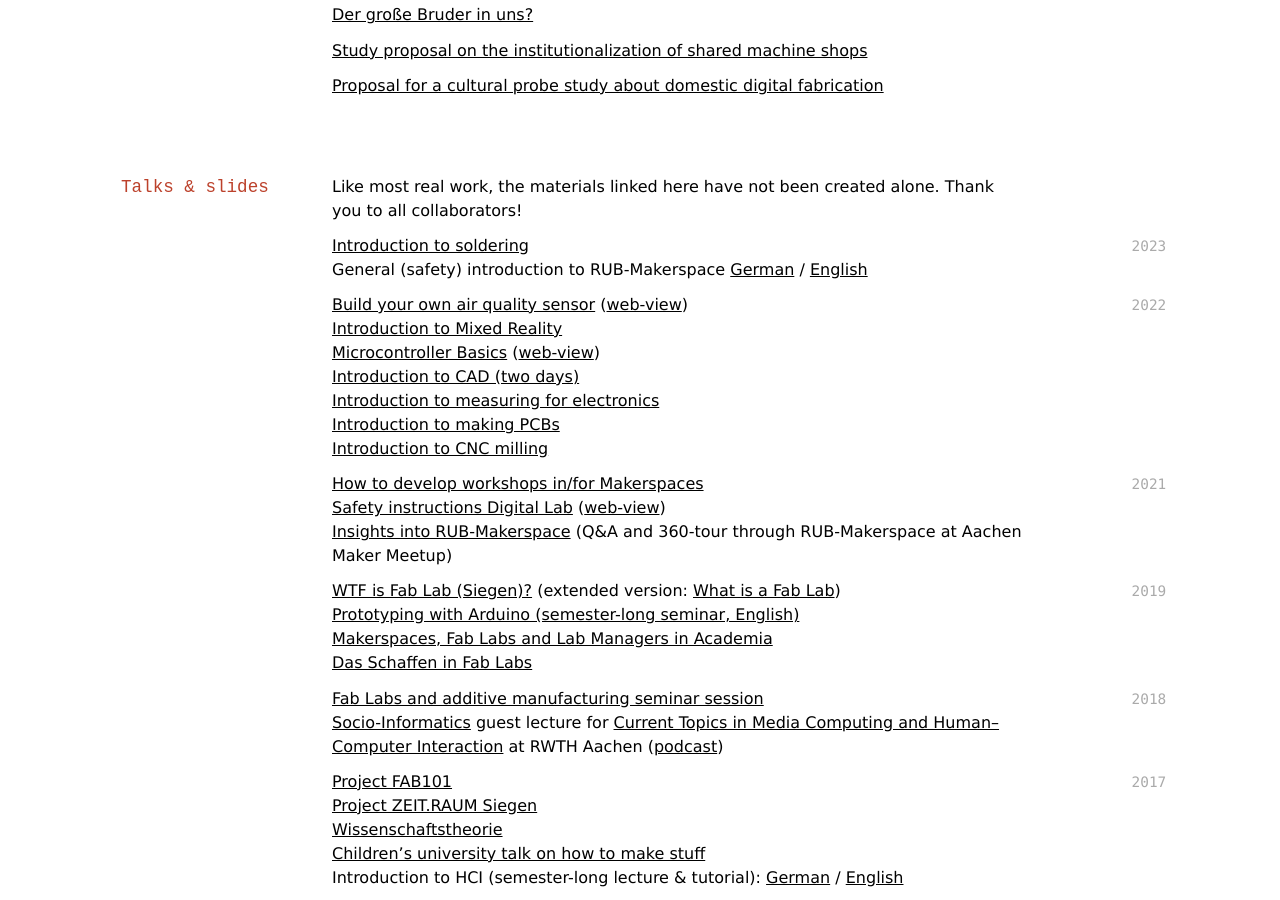
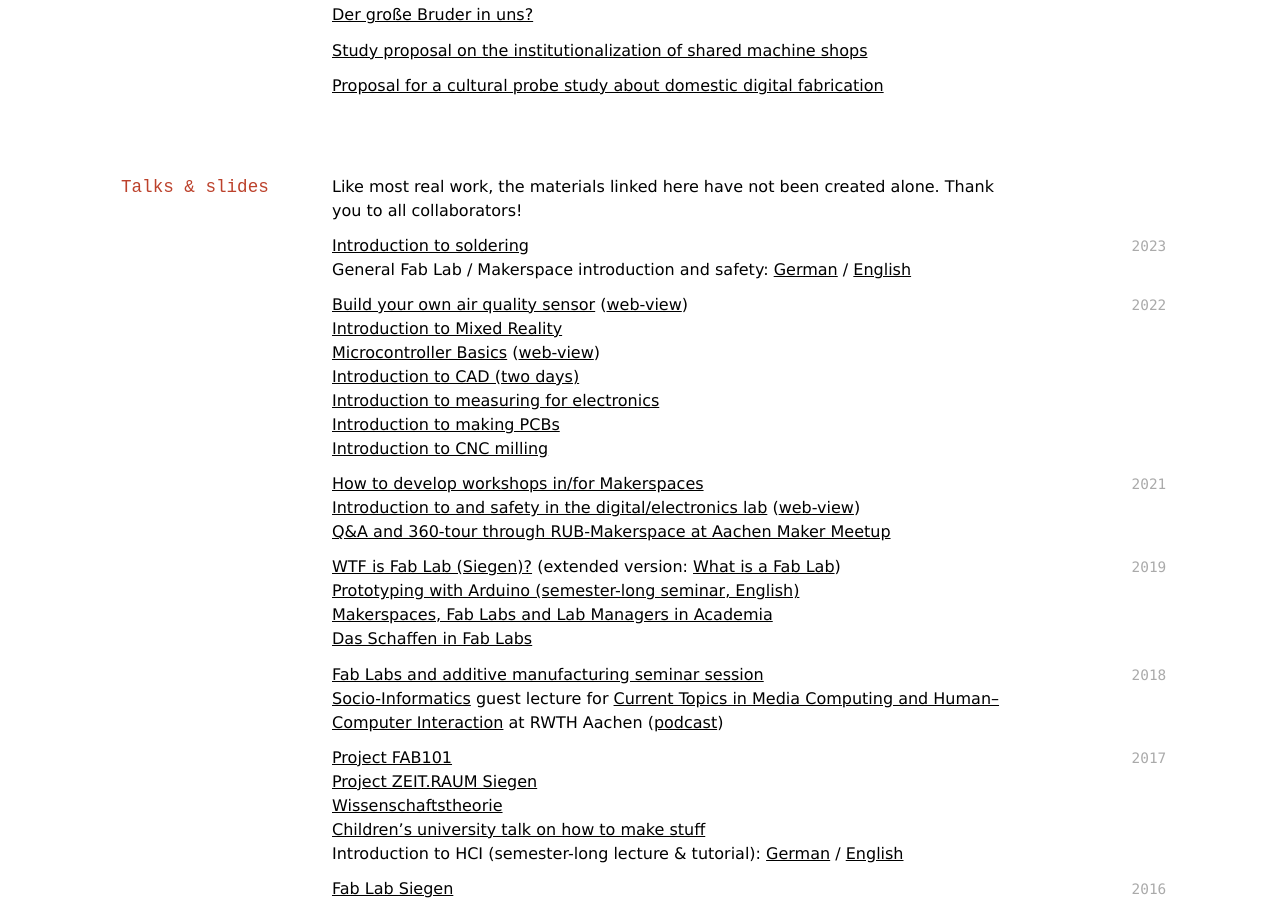
Before and after one commit to oliverstickel/oliverstickel.github.io, a Jekyll site: the page built from index.md, in a window 1280 px wide and 900 px high, scrolled down 8048 px. Built offline with Jekyll 4.4.1, drawn with Linux system fonts in a browser that asks for light colours; nearby versions of some CDN libraries; a style sheet for code colours, icons or effects is not loaded.

Commit message:
Update index.md

```diff
--- a/index.md
+++ b/index.md
@@ -278,7 +278,7 @@ Like most real work, the materials linked here have not been created alone. Than
 
 `2023`
 [Introduction to soldering](files/slides/2023-soldering.pdf)
-General (safety) introduction to RUB-Makerspace [German](files/slides/2023-siu-rub-makerspace_de.pdf) / [English](files/slides/2023-siu-rub-makerspace_en.pdf)
+General Fab Lab / Makerspace introduction and safety: [German](files/slides/2023-siu-rub-makerspace_de.pdf) / [English](files/slides/2023-siu-rub-makerspace_en.pdf)
 
 `2022`
 [Build your own air quality sensor](files/slides/2022-luftdatensensor.pdf) ([web-view](https://makerspace.ruhr-uni-bochum.de/slides/ws-luftdaten/))
@@ -291,8 +291,8 @@ General (safety) introduction to RUB-Makerspace [German](files/slides/2023-siu-r
 
 `2021`
 [How to develop workshops in/for Makerspaces](files/slides/2021-workshops-in-makerspaces.pdf)
-[Safety instructions Digital Lab](files/slides/2021-unterweisung-digitallabor.pdf) ([web-view](https://makerspace.ruhr-uni-bochum.de/slides/unterweisung-digitallabor/))
-[Insights into RUB-Makerspace](https://hci.rwth-aachen.de/amm-210721) (Q&A and 360-tour through RUB-Makerspace at Aachen Maker Meetup)
+[Introduction to and safety in the digital/electronics lab](files/slides/2021-unterweisung-digitallabor.pdf) ([web-view](https://makerspace.ruhr-uni-bochum.de/slides/unterweisung-digitallabor/))
+[Q&A and 360-tour through RUB-Makerspace at Aachen Maker Meetup](https://hci.rwth-aachen.de/amm-210721)
 
 `2019`
 [WTF is Fab Lab (Siegen)?](files/slides/2019-wtf-fablab.pdf) (extended version: [What is a Fab Lab](files/slides/2019-what-is-a-fablab.pdf))
```
